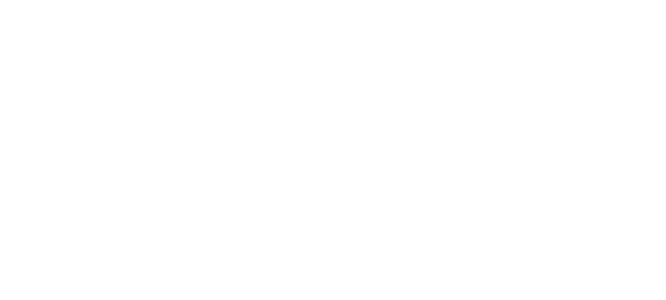
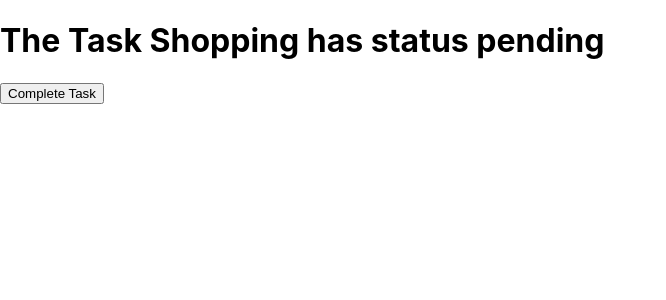
Before and after one commit to AlejandroAcostaT/todo-react-redux, a React (Create React App) app in the folder todo-app/: page / in a window 1280 px wide. Shown: the top 300 px of the page, without its empty margins (0-666 px from the left). Built offline with nearby package versions, Linux system fonts and the light colour scheme.

Commit message:
Created Task Slice
Added Task Slice file with all functions (created, updated, deleted, completed).
Added Tasks to State
Added Task component

```diff
--- a/todo-app/src/App.tsx
+++ b/todo-app/src/App.tsx
@@ -1,9 +1,11 @@
 import React from 'react';
 import './App.css';
+import Task from './features/task/Task';
 
 function App() {
   return (
     <div className="App">
+      <Task/>
     </div>
   );
 }
--- a/todo-app/src/app/store.ts
+++ b/todo-app/src/app/store.ts
@@ -1,8 +1,9 @@
 import { configureStore, ThunkAction, Action } from '@reduxjs/toolkit';
+import taskReducer from '../features/task/task.slice';
 
 export const store = configureStore({
   reducer: {
-
+    tasks: taskReducer,
   },
 });
 
--- /dev/null
+++ b/todo-app/src/features/task/Task.tsx
@@ -0,0 +1,22 @@
+import React from 'react';
+import { useAppDispatch, useAppSelector } from '../../app/hooks';
+import { created, updated, deleted, completed } from './task.slice';
+import './task.css';
+
+function Task() {
+    const tasks = useAppSelector((state) => state.tasks);
+    const dispatch = useAppDispatch();
+
+    const completeTask = ()=> {
+        dispatch(completed(0));
+    }
+
+  return (
+    <div className="">
+        <h1>The Task {tasks[0].title} has status {tasks[0].completed ? 'completed' : 'pending'}</h1>
+        <button onClick={completeTask}> Complete Task </button>
+    </div>
+  );
+}
+
+export default Task;
--- /dev/null
+++ b/todo-app/src/features/task/task.slice.tsx
@@ -0,0 +1,49 @@
+// DUCKS pattern
+import { createSlice, PayloadAction } from "@reduxjs/toolkit";
+
+interface TaskState {
+    id: number;
+    title: string;
+    completed: boolean;
+};
+
+const initialState: TaskState[] = [
+    {id: 1, title: 'Shopping', completed: false},
+    {id: 2, title: 'Laundry', completed: false},
+    {id: 3, title: 'Homework', completed: false}
+];
+
+const taskSlice = createSlice({
+    name: 'task',
+    initialState,
+    reducers: {
+        //add new task -- receives title of task as string
+        created( state, action: PayloadAction<string>) {
+            const newTask: TaskState = {
+                id: Date.now(),
+                title: action.payload,
+                completed: false
+            };
+            state.push(newTask);
+        },
+
+        //update task -- receives a task
+        updated( state, action: PayloadAction<TaskState>) {
+            state[action.payload.id].title = action.payload.title;
+        },
+
+        //delete task -- receives id of task
+        deleted( state, action: PayloadAction<TaskState>) {
+            let indexOfTask: number = state.indexOf(action.payload)
+            state.splice(indexOfTask, 1);
+        },
+
+        //complete task -- receives id of task
+        completed( state, action: PayloadAction<number>) {
+            state[action.payload].completed = !state[action.payload].completed;
+        },
+    }
+});
+
+export const {created, updated, deleted, completed } = taskSlice.actions;
+export default taskSlice.reducer;
```
Also changed, not shown: todo-app/src/features/task/task.css (added).
